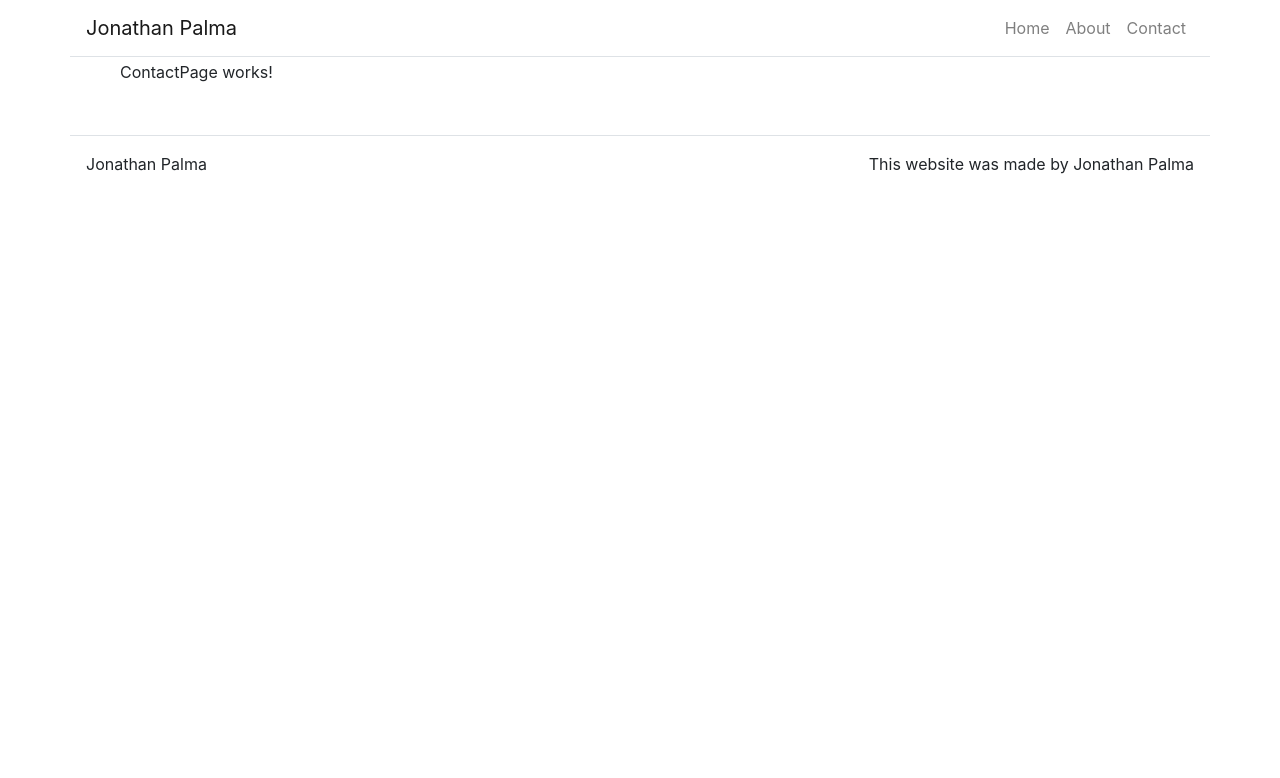
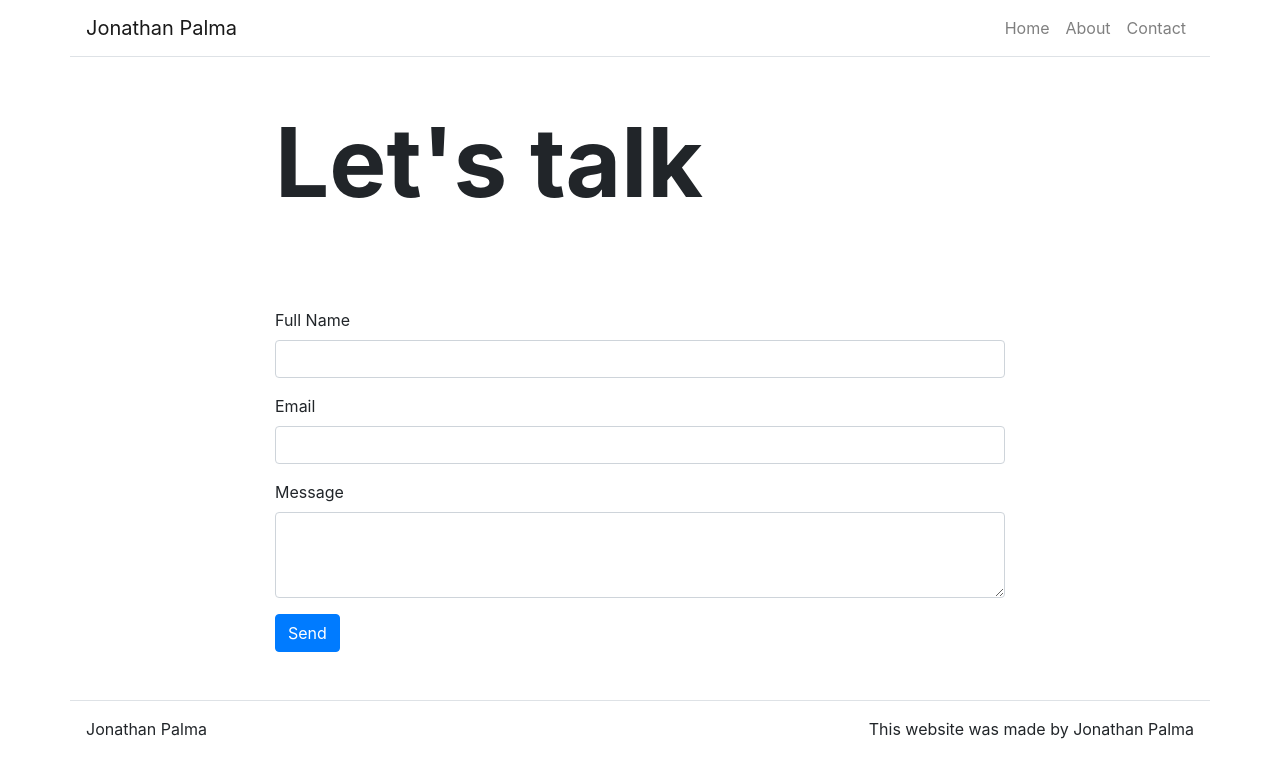
Before and after one commit to JonathanPalma-code/My-Portfolio, a React (Create React App) app: page /contact in a window 1280 px wide. Shown: the top 778 px of the page. Built offline with nearby package versions, Linux system fonts and the light colour scheme.

Commit message:
chore: add form in ContactPage (sent button not functional)

```diff
--- a/package.json
+++ b/package.json
@@ -6,6 +6,7 @@
     "@testing-library/jest-dom": "^4.2.4",
     "@testing-library/react": "^9.5.0",
     "@testing-library/user-event": "^7.2.1",
+    "axios": "^0.19.2",
     "bootstrap": "^4.4.1",
     "react": "^16.13.1",
     "react-bootstrap": "^1.0.0",
--- a/src/index.css
+++ b/src/index.css
@@ -12,7 +12,7 @@
     monospace;
 }
 
-p {
+.p2 {
   line-height: 30px;
   margin-bottom: 25px;
   text-indent: 50px;
@@ -47,3 +47,13 @@
 .j-dot:before {
   content: "• ";
 }
+
+.success-msg {
+  color: #57A773;
+  padding: 10px 15px;
+}
+
+.error-msg {
+  color: #EE6352;
+  padding: 10px 15px;
+}
--- a/src/pages/AboutPage.js
+++ b/src/pages/AboutPage.js
@@ -8,14 +8,14 @@
     <div>
       <Hero title={props.title} />
       <Content>
-        <p>My name is Jonathan, I’m Portuguese and I’m a software developer graduated at Makers Academy.</p>
+        <p className="p2">My name is Jonathan, I’m Portuguese and I’m a software developer graduated at Makers Academy.</p>
 
-        <p>From a very young age, I have been passionate about video games, and I grew tremendously curious about how to build them. At the time, when I asked myself the teenager’s most important question, what do I want to become? The answer came to me as obvious - a software developer! For the following reasons:</p>
+        <p className="p2">From a very young age, I have been passionate about video games, and I grew tremendously curious about how to build them. At the time, when I asked myself the teenager’s most important question, what do I want to become? The answer came to me as obvious - a software developer! For the following reasons:</p>
 
-        <p className="j-dot">I absolutely love technology;</p>
-        <p className="j-dot">I have a creative mind;</p>
-        <p className="j-dot"> I love reinventing the world through innovation, with a strong will for improvement, not only for myself but for everything I touch.</p>
-        <p>I am now looking to move forward, into a new environment and secure a permanent position in a tech team.</p>
+        <p className="j-dot p2">I absolutely love technology;</p>
+        <p className="j-dot p2">I have a creative mind;</p>
+        <p className="j-dot p2"> I love reinventing the world through innovation, with a strong will for improvement, not only for myself but for everything I touch.</p>
+        <p className="p2">I am now looking to move forward, into a new environment and secure a permanent position in a tech team.</p>
       </Content>
     </div>
   );
--- a/src/pages/ContactPage.js
+++ b/src/pages/ContactPage.js
@@ -1,9 +1,72 @@
 import React from 'react';
 
-function ContactPage(props) {
-  return (
-    <p>ContactPage works!</p>
-  );
+import Hero from '../components/Hero';
+import Content from './Content';
+import { Form, Button } from 'react-bootstrap';
+
+class ContactPage extends React.Component {
+
+  constructor(props) {
+    super(props);
+    this.state = {
+      name: '',
+      email: '',
+      message: '',
+      disabled: false,
+      emailSent: null
+    }
+  }
+
+  handleChange = (event) => {
+    const target = event.target;
+    const value = target.type === 'checkbox' ? target.checked : target.value;
+    const name = target.name;
+
+    this.setState({
+      [name]: value
+    })
+  }
+
+  handleSubmit = (event) => {
+    event.preventDefault();
+
+    this.setState({
+      disabled: true
+    })
+  }
+
+  render(){
+    return (
+      <div>
+        <Hero title={this.props.title} />
+        <Content>
+          <Form onSubmit={this.handleSubmit}>
+            <Form.Group>
+              <Form.Label htmlFor="full-name">Full Name</Form.Label>
+              <Form.Control id="full-name" name="name" type="text" value={this.state.name} onChange={this.handleChange}/>
+            </Form.Group>
+
+            <Form.Group>
+              <Form.Label htmlFor="email">Email</Form.Label>
+              <Form.Control id="email" name="email" type="email" value={this.state.email} onChange={this.handleChange} />
+            </Form.Group>
+
+            <Form.Group>
+              <Form.Label htmlFor="message">Message</Form.Label>
+              <Form.Control id="message" name="message" as="textarea" rows="3" value={this.state.email} onChange={this.handleChange} />
+            </Form.Group>
+
+            <Button className="d-inline-block" variant="primary" type="submit" disabled ={this.state.disabled}>
+              Send
+            </Button>
+
+            {this.state.emailSent === true && <p className="d-inline success-msg">Email Sent</p>}
+            {this.state.emailSent === false && <p className="d-inline error-msg">Email Not Sent</p>}
+          </Form>
+        </Content>
+      </div>
+    );
+  }
 }
 
 export default ContactPage;
```
Also changed, not shown: 1 other file (tests, documents, lock files or other folders).
